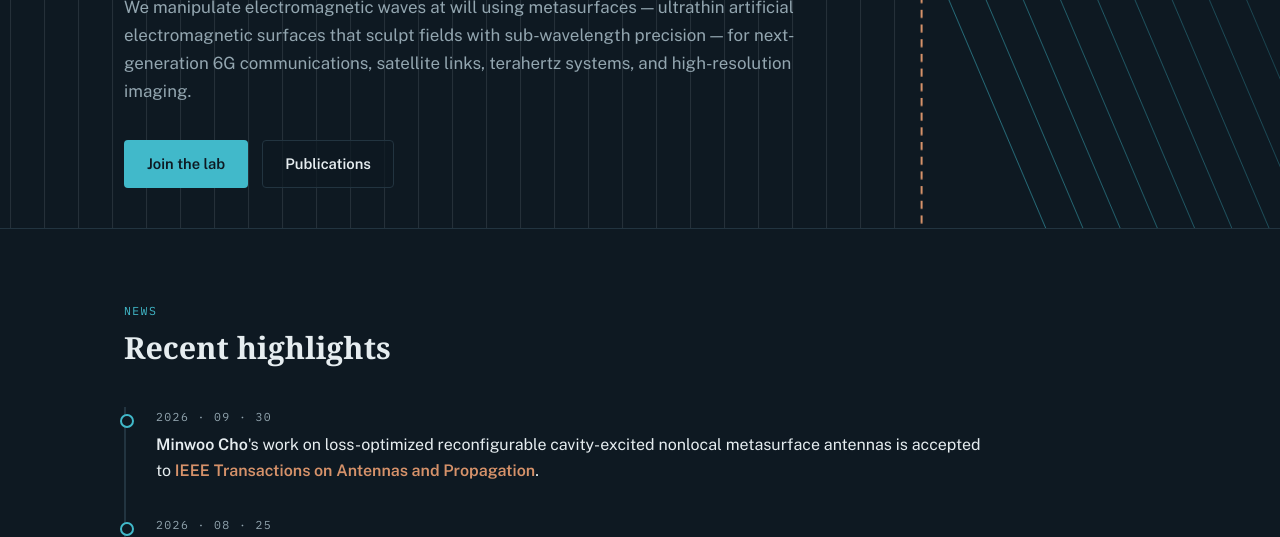
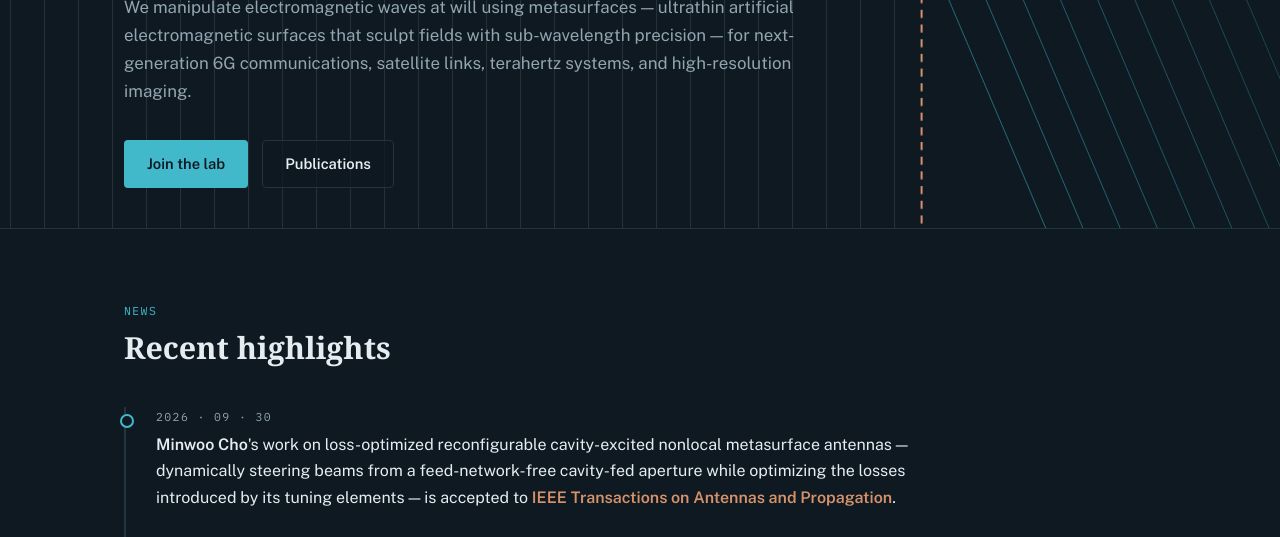
Before and after one commit to ael-hongik/ael-hongik.github.io, a plain HTML site: page index.html in a window 1280 px wide. Shown: the part 408-945 px from the top of the page. Drawn offline with nearby package versions, Linux system fonts and the light colour scheme; a web font is replaced by a local one.

Commit message:
Add files via upload

```diff
--- a/index.html
+++ b/index.html
@@ -333,7 +333,7 @@
       <div class="news">
         <div class="nitem">
           <span class="mono date">2026 · 09 · 30</span>
-          <p><b>Minwoo Cho</b>'s work on loss-optimized reconfigurable cavity-excited nonlocal metasurface antennas is accepted to <span class="venue">IEEE Transactions on Antennas and Propagation</span>.</p>
+          <p><b>Minwoo Cho</b>'s work on loss-optimized reconfigurable cavity-excited nonlocal metasurface antennas — dynamically steering beams from a feed-network-free cavity-fed aperture while optimizing the losses introduced by its tuning elements — is accepted to <span class="venue">IEEE Transactions on Antennas and Propagation</span>.</p>
         </div>
         <div class="nitem">
           <span class="mono date">2026 · 08 · 25</span>
```
